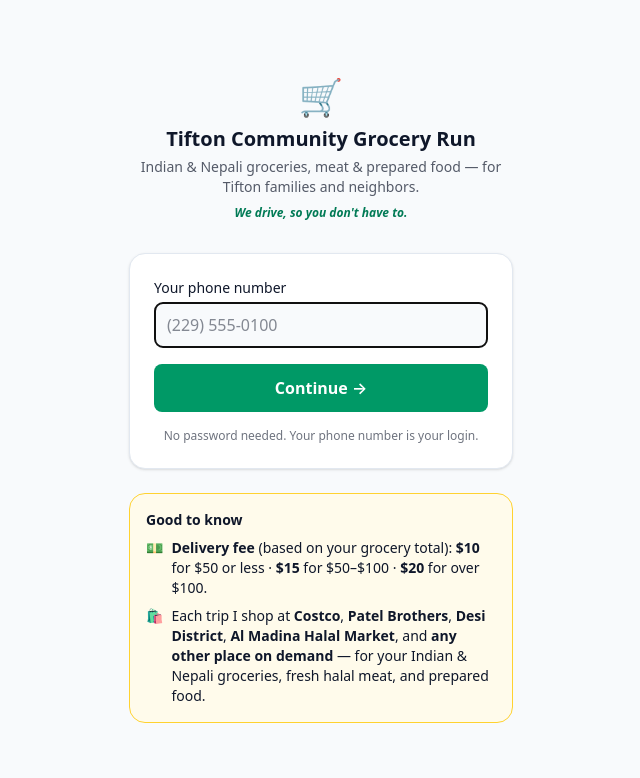
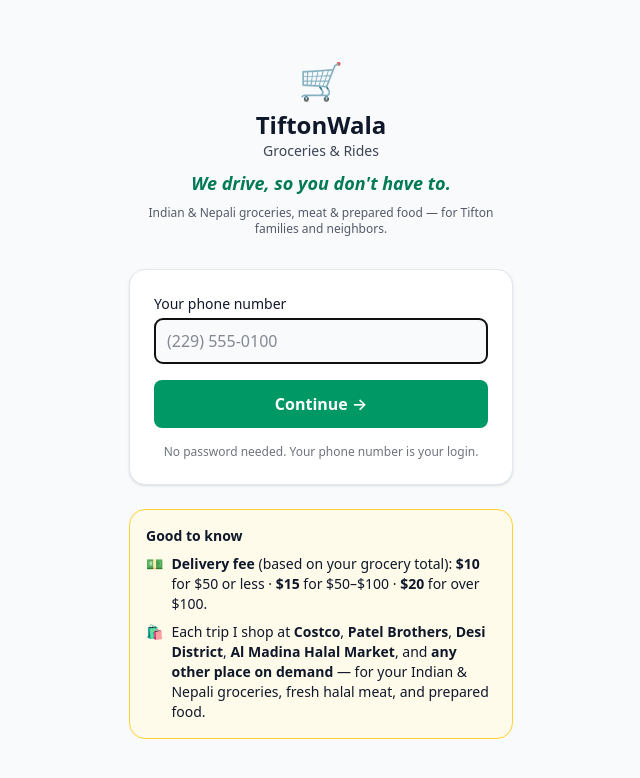
Before and after one commit to prathyushreddy123/grocery-shopper, a Next.js app: page / in a window 1280 px wide. Shown: the top 778 px of the page, without its empty margins (319-959 px from the left). Built offline with nearby package versions, Linux system fonts and the light colour scheme; no server answers.

Commit message:
Rebrand to TiftonWala (Groceries & Rides); enlarge tagline
Co-Authored-By: Claude Opus 4.8 <noreply@anthropic.com>

```diff
--- a/src/app/layout.tsx
+++ b/src/app/layout.tsx
@@ -2,7 +2,7 @@ import type { Metadata, Viewport } from "next";
 import "./globals.css";
 
 export const metadata: Metadata = {
-  title: "Tifton Community Grocery Run",
+  title: "TiftonWala — Groceries & Rides",
   description: "Community grocery runs and rides for Tifton households.",
 };
 
--- a/src/app/page.tsx
+++ b/src/app/page.tsx
@@ -27,13 +27,14 @@ export default async function EntryPage({
       <div className="w-full max-w-sm">
         <header className="mb-8 text-center">
           <div className="text-4xl mb-2">🛒</div>
-          <h1 className="text-xl font-bold">Tifton Community Grocery Run</h1>
-          <p className="mt-1 text-sm opacity-70">
+          <h1 className="text-2xl font-bold">TiftonWala</h1>
+          <p className="text-sm font-medium opacity-80">Groceries &amp; Rides</p>
+          <p className="mt-2 text-lg font-bold italic text-emerald-700 dark:text-emerald-300">
+            We drive, so you don&apos;t have to.
+          </p>
+          <p className="mt-2 text-xs opacity-70">
             Indian &amp; Nepali groceries, meat &amp; prepared food — for Tifton
             families and neighbors.
-          </p>
-          <p className="mt-2 text-xs font-semibold italic text-emerald-700 dark:text-emerald-300">
-            We drive, so you don&apos;t have to.
           </p>
         </header>
 
```
